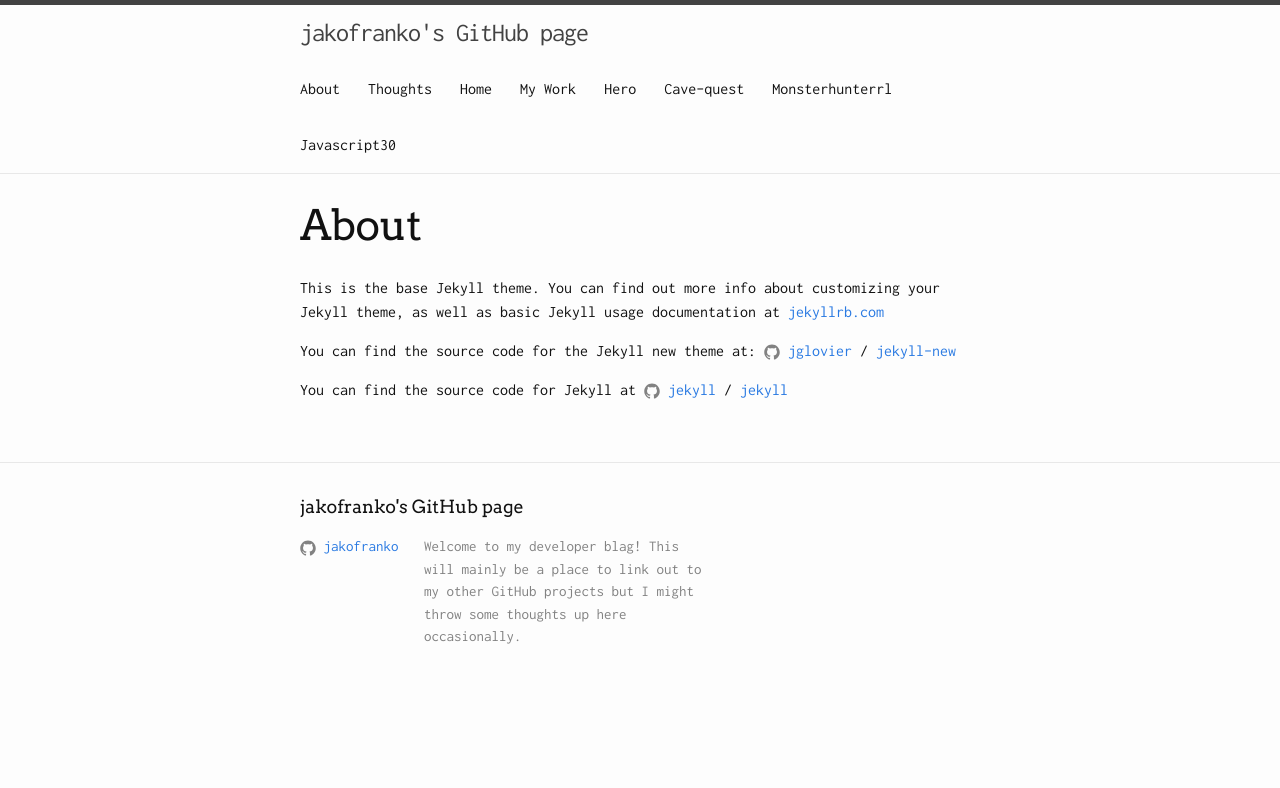
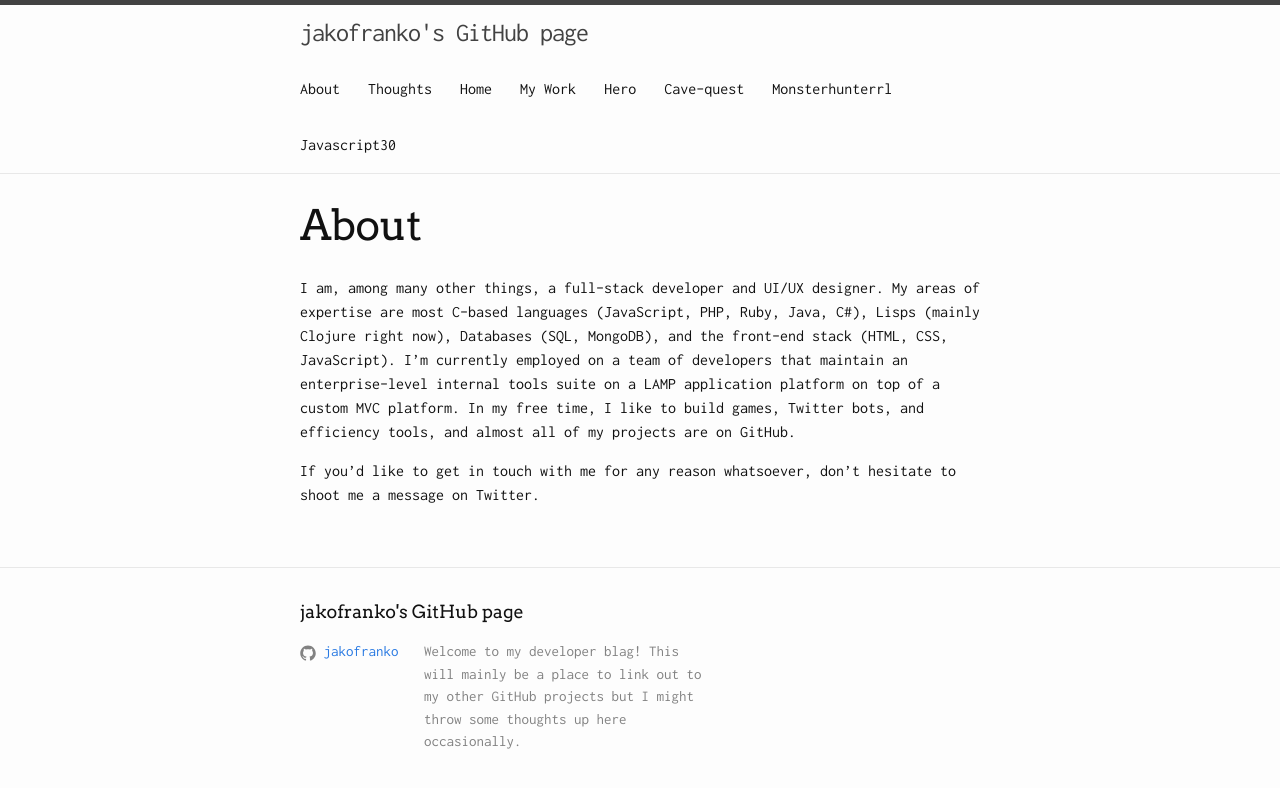
Before and after one commit to jakofranko/jakofranko.github.io, a Jekyll site: the page built from about.md, in a window 1280 px wide. Shown: the top 788 px of the page. Built offline with Jekyll 4.4.1, drawn with Linux system fonts in a browser that asks for light colours.

Commit message:
Updated about page

```diff
--- a/about.md
+++ b/about.md
@@ -4,12 +4,6 @@ title: About
 permalink: /about/
 ---
 
-This is the base Jekyll theme. You can find out more info about customizing your Jekyll theme, as well as basic Jekyll usage documentation at [jekyllrb.com](http://jekyllrb.com/)
+I am, among many other things, a full-stack developer and UI/UX designer. My areas of expertise are most C-based languages (JavaScript, PHP, Ruby, Java, C#), Lisps (mainly Clojure right now), Databases (SQL, MongoDB), and the front-end stack (HTML, CSS, JavaScript). I'm currently employed on a team of developers that maintain an enterprise-level internal tools suite on a LAMP application platform on top of a custom MVC platform. In my free time, I like to build games, Twitter bots, and efficiency tools, and almost all of my projects are on GitHub.
 
-You can find the source code for the Jekyll new theme at:
-{% include icon-github.html username="jglovier" %} /
-[jekyll-new](https://github.com/jglovier/jekyll-new)
-
-You can find the source code for Jekyll at
-{% include icon-github.html username="jekyll" %} /
-[jekyll](https://github.com/jekyll/jekyll)
+If you'd like to get in touch with me for any reason whatsoever, don't hesitate to shoot me a message on Twitter.
```
